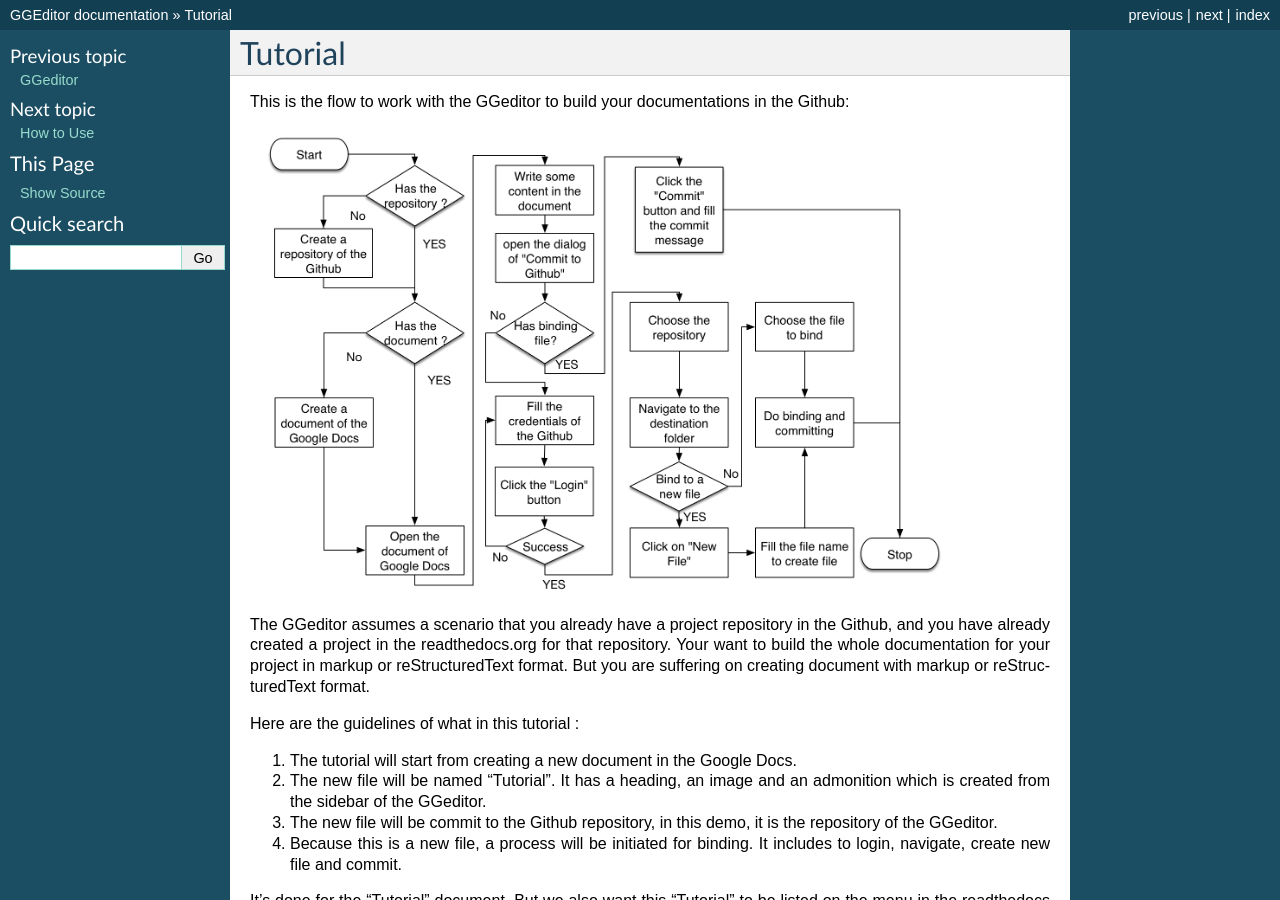
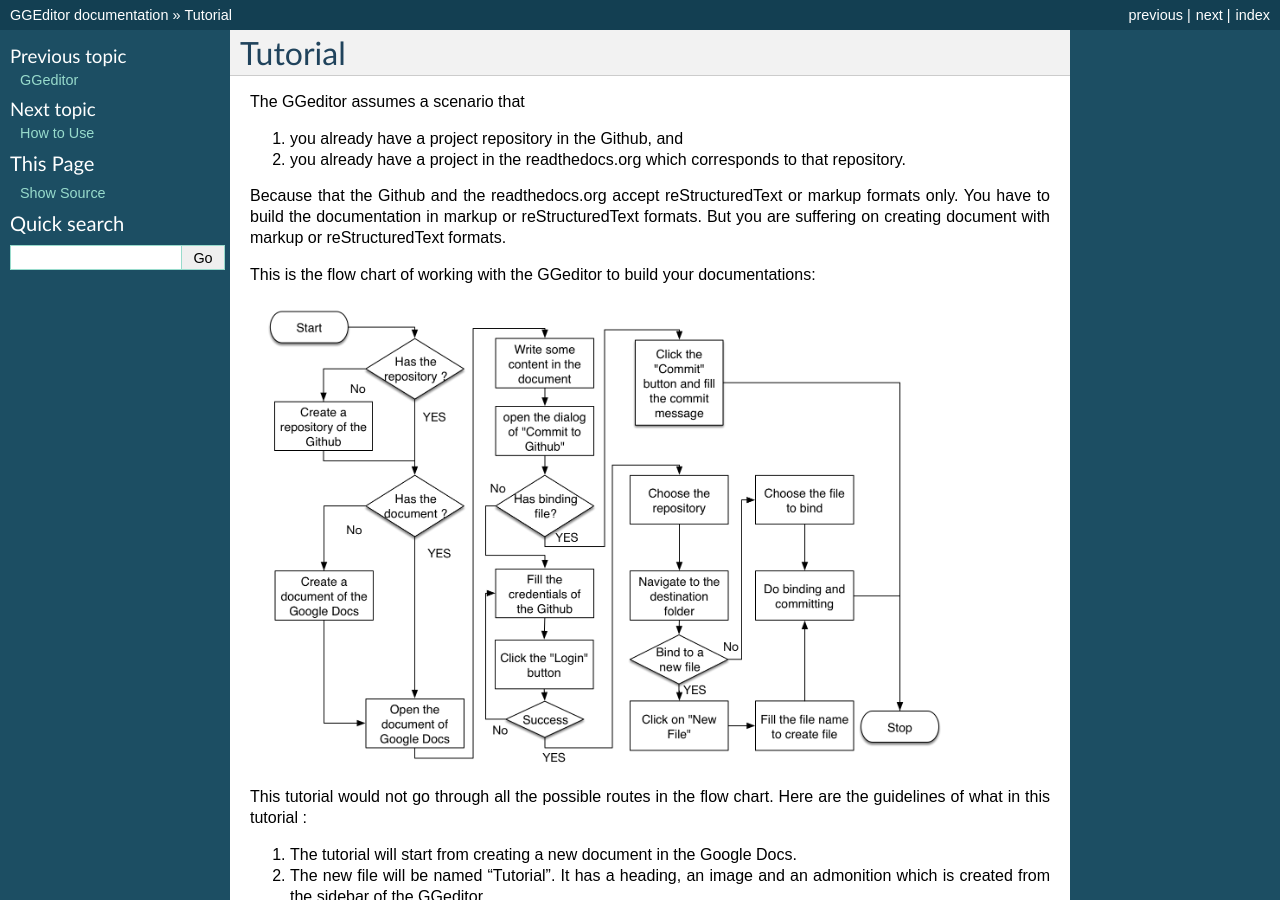
Before and after one commit to iapyeh/GGeditor, a Sphinx documentation site: the page built from docs/Tutorial.rst, in a window 1280 px wide and 900 px high. Built offline with Sphinx 7.4.7, drawn with Linux system fonts in a browser that asks for light colours.

Commit message:
Google Docs reST Editor@2016-11-24 21:55:5

```diff
--- a/docs/Tutorial.rst
+++ b/docs/Tutorial.rst
@@ -4,13 +4,18 @@
 Tutorial
 ********
 
-This is the flow to work with the GGeditor to build your documentations in the Github:
+The GGeditor assumes a scenario that
+
+#. you already have a project repository in the Github, and
+#. you already have a project in the readthedocs.org which corresponds to that repository.
+
+Because that the Github and the readthedocs.org accept reStructuredText or markup formats only. You have to build the documentation in markup or reStructuredText formats. But you are suffering on creating document with markup or reStructuredText formats.
+
+This is the flow chart of working with the GGeditor to build your documentations:
 
 \ |IMG1|\
 
-The GGeditor assumes a scenario that you already have a project repository in the Github, and you have already created a project in the readthedocs.org for that repository. Your want to build the whole documentation for your project in markup or reStructuredText format. But you are suffering on creating document with markup or reStructuredText format.
-
-Here are the guidelines of what in this tutorial :
+This tutorial would not go through all the possible routes in the flow chart. Here are the guidelines of what in this tutorial :
 
 #. The tutorial will start from creating a new document in the Google Docs.
 #. The new file will be named “Tutorial”. It has a heading, an image and an admonition which is created from the sidebar of the GGeditor.
```
